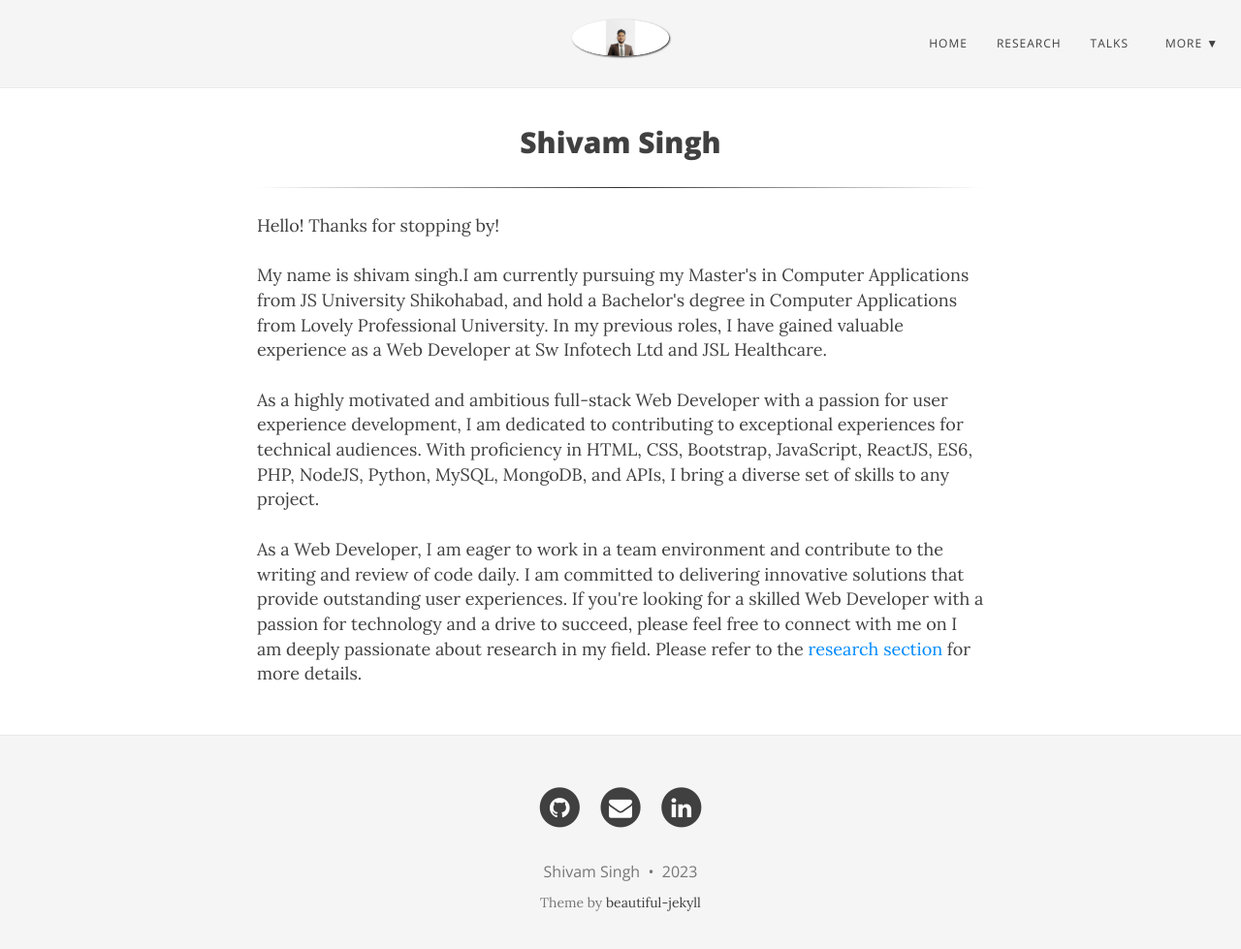
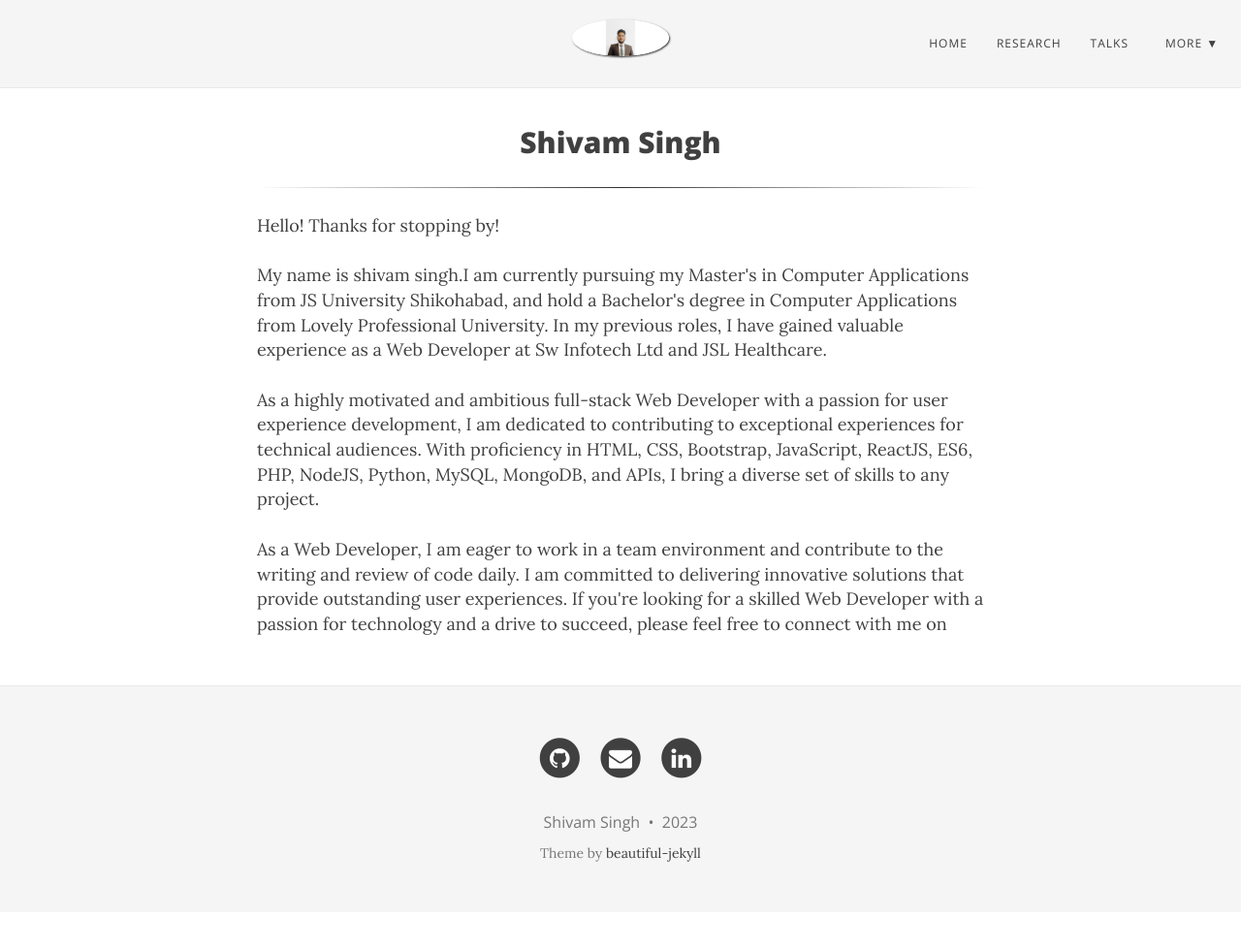
Before and after one commit to shivam8962/shivam8962.github.io, a Jekyll site: the page built from index.html, in a window 1280 px wide and 992 px high. Shown: the top 979 px of the window at 97% size. Built offline with Jekyll 4.4.1, drawn with Linux system fonts in a browser that asks for light colours; nearby versions of some CDN libraries; the list of posts is cut into pages by our own code.

Commit message:
Update index.html

```diff
--- a/index.html
+++ b/index.html
@@ -16,9 +16,6 @@ As a highly motivated and ambitious full-stack Web Developer with a passion for
 <br><br>
 As a Web Developer, I am eager to work in a team environment and contribute to the writing and review of code daily. I am committed to delivering innovative solutions that provide outstanding user experiences. If you're looking for a skilled Web Developer with a passion for technology and a drive to succeed, please feel free to connect with me on
 
-
-
-I am deeply passionate about research in my field. Please refer to the <a target="_blank" rel="noopener noreferrer" href="/research"> research section </a> for more details.
 <!--I am broadly interested in research that combines multiple modalities to make use of the vast amount of information that is available to us, particularly in the fields of Computer Vision and Natural Language Processing.-->
 <!--Lately, I have taken a keen interest in understanding the interactions of humans and machine learning models.-->
 <!--As Machine Learning models become ubiquitous, it's incredibly important for us to gain a better understanding of these interactions and the influence they have on our decision-making.-->
```
